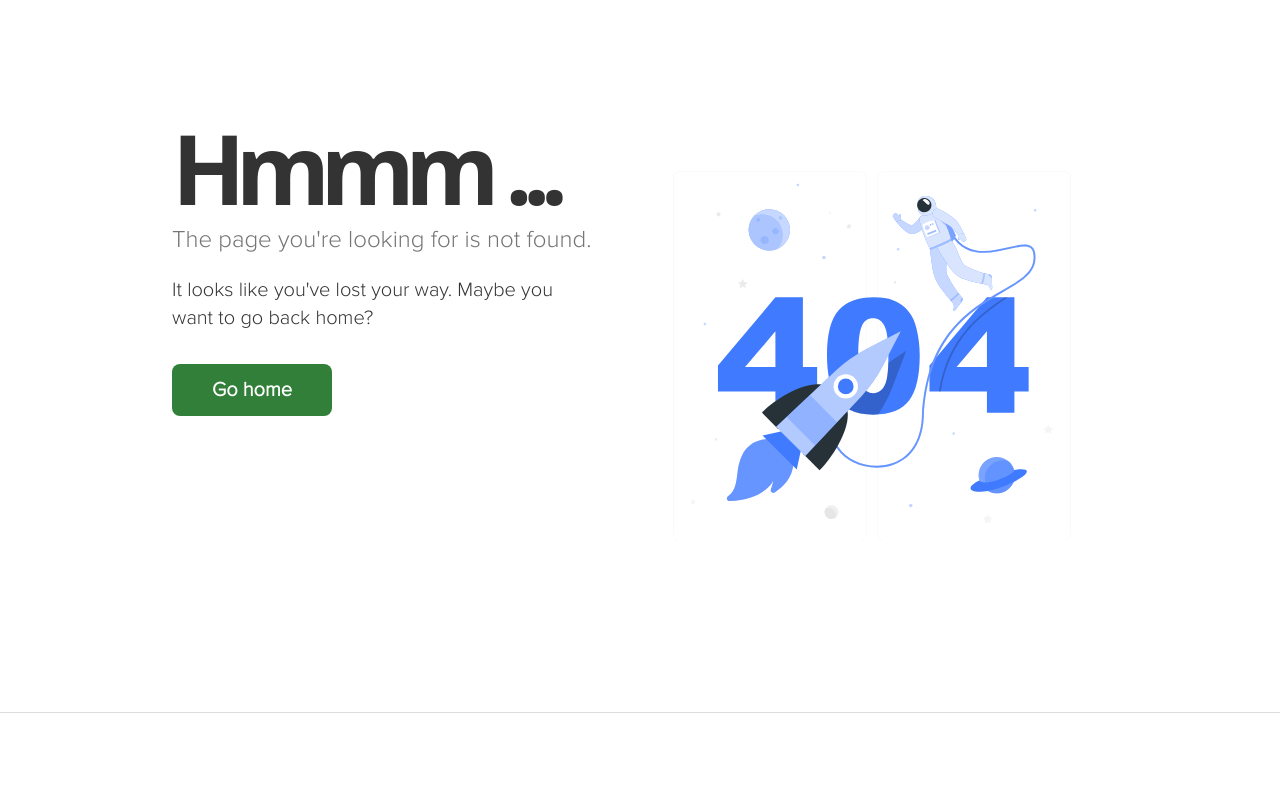
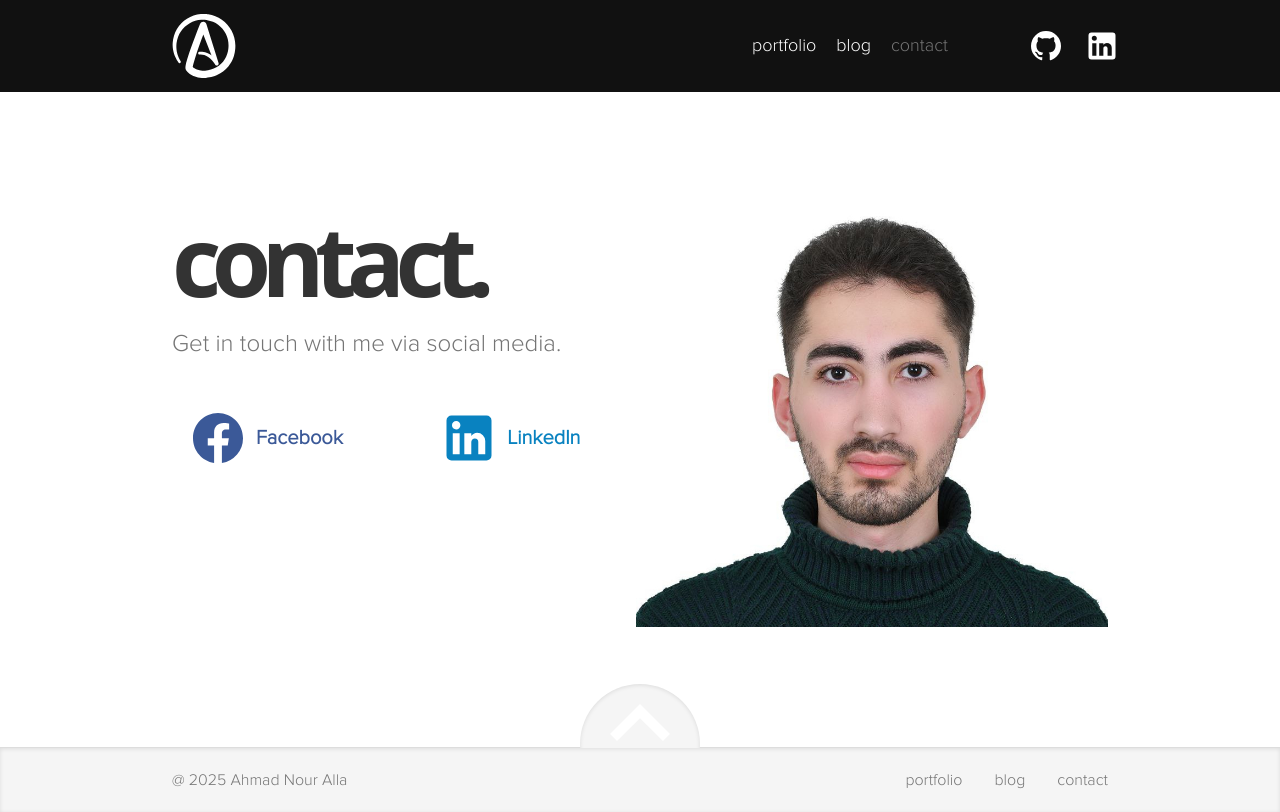
Before and after one commit to ahmadnourallah/portfolio, a React (Vite) app: page /contact in a window 1280 px wide. Before the commit this address had no page. Built offline with nearby package versions, Linux system fonts and the light colour scheme.

Commit message:
Create contact page

```diff
--- /dev/null
+++ b/src/components/pages/ContactPage.tsx
@@ -0,0 +1,60 @@
+import type { ReactNode } from 'react';
+import { mdiFacebook, mdiLinkedin } from '@mdi/js';
+import Icon from '@mdi/react';
+import WhiteSection from '../common/WhiteSection';
+import SlideAnimation from '../common/SlideAnimation';
+import Subtext from '../common/Subtext';
+import H1 from '../common/H1';
+import me from '../../assets/me.jpg';
+
+const SocialLink = ({
+    path,
+    color,
+    children,
+    href
+}: {
+    path: string;
+    color?: string;
+    children: ReactNode;
+    href?: string;
+}) => {
+    return (
+        <a
+            style={{ color }}
+            className="font-proxima flex items-center gap-2 text-xl font-bold transition-opacity duration-200 hover:opacity-80"
+            href={href}
+        >
+            <Icon path={path} className="h-15 w-15" />
+            <span>{children}</span>
+        </a>
+    );
+};
+
+const ContactPage = () => {
+    return (
+        <WhiteSection className="flex flex-col justify-between gap-10 sm:flex-row">
+            <SlideAnimation direction={-1} className="flex-1/2">
+                <H1>contact.</H1>
+                <Subtext className="mt-5 mb-8">
+                    Get in touch with me via social media.
+                </Subtext>
+
+                <div className="mt-8 flex justify-between p-4">
+                    <SocialLink href="" path={mdiFacebook} color="#3B5998">
+                        Facebook
+                    </SocialLink>
+
+                    <SocialLink href="" path={mdiLinkedin} color="#0982c0">
+                        LinkedIn
+                    </SocialLink>
+                </div>
+            </SlideAnimation>
+
+            <SlideAnimation className="flex justify-center">
+                <img src={me} className="w-130" />
+            </SlideAnimation>
+        </WhiteSection>
+    );
+};
+
+export default ContactPage;
--- a/src/main.tsx
+++ b/src/main.tsx
@@ -15,6 +15,7 @@ import UnAuthGuard from './components/common/UnAuthGuard';
 import LogoutPage from './components/pages/LogoutPage';
 import CreateBlogPostPage from './components/pages/CreateBlogPostPage';
 import EditBlogPostPage from './components/pages/EditBlogPostPage';
+import ContactPage from './components/pages/ContactPage';
 import './index.css';
 
 const queryClient = new QueryClient({
@@ -33,6 +34,7 @@ createRoot(document.getElementById('root')!).render(
                         <Route element={<RootLayout />}>
                             <Route index element={<PortfolioPage />} />
                             <Route path="/blog" element={<BlogPage />} />
+                            <Route path="/contact" element={<ContactPage />} />
                             <Route
                                 path="/blog/:postId"
                                 element={<BlogPostPage />}
```
